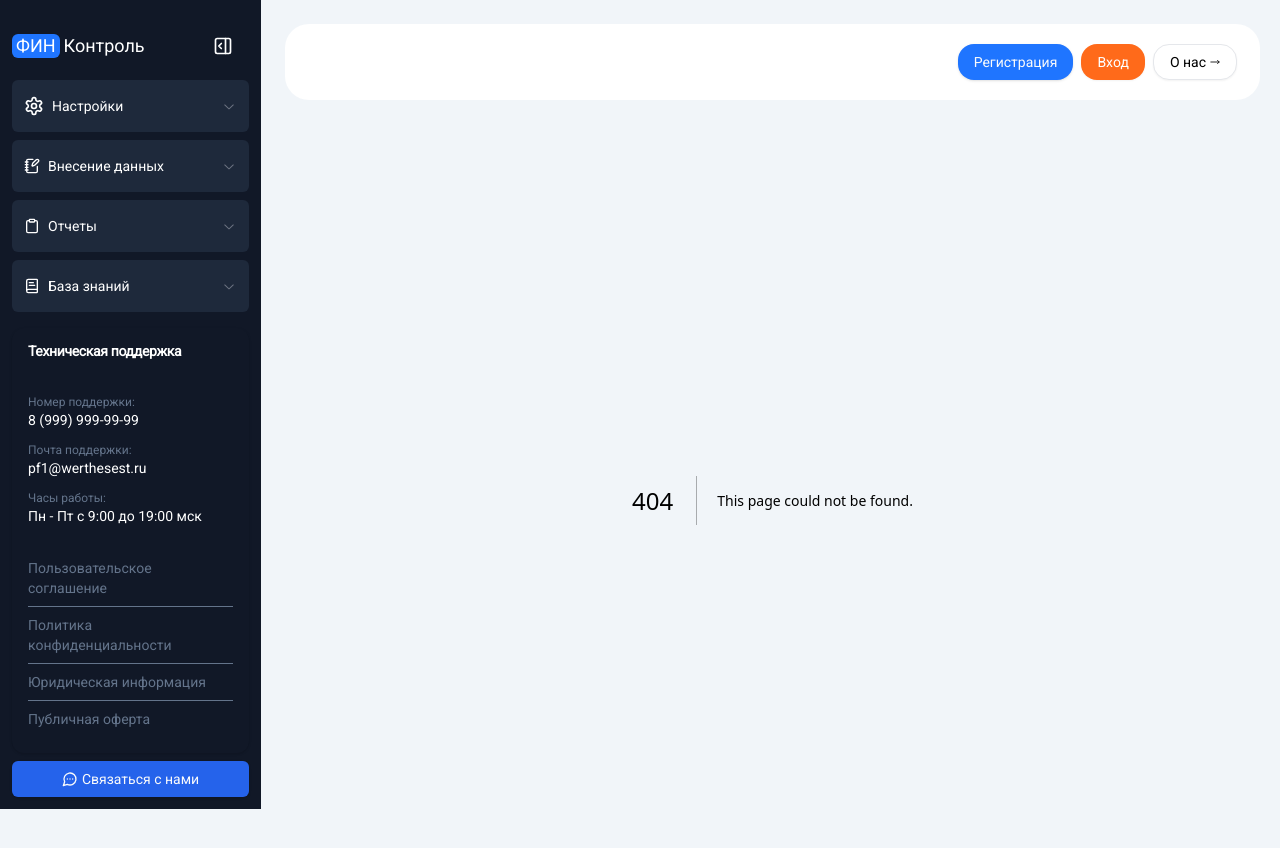
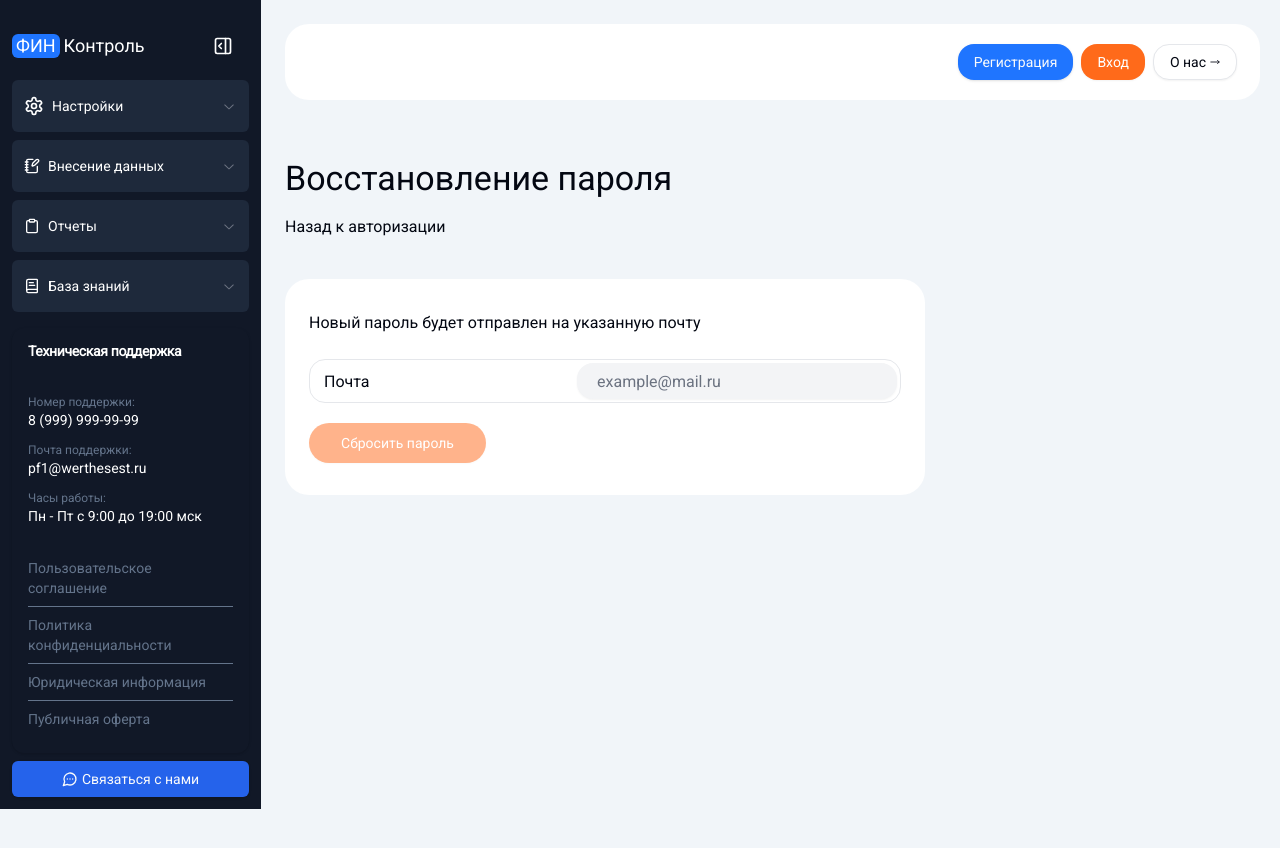
Before and after one commit to edik0101/pofk_frontend, a Next.js app: page /reset-password in a window 1280 px wide. Before the commit this address had no page. Shown: the top 848 px of the page. After the commit the page ends 809 px from the top, so only its background shows below. Built offline with nearby package versions, Linux system fonts and the light colour scheme.

Commit message:
feat: add password reset form

```diff
--- /dev/null
+++ b/src/app/reset-password/page.tsx
@@ -0,0 +1,13 @@
+import PasswordReset from "@/components/Forms/PasswordReset/PasswordReset";
+import Heading from "@/components/Heading/Heading";
+import Link from "next/link";
+
+export default function page() {
+  return (
+    <div>
+      <Heading text="Восстановление пароля" />
+      <Link href="/login">Назад к авторизации</Link>
+      <PasswordReset />
+    </div>
+  );
+}
--- /dev/null
+++ b/src/components/Forms/PasswordReset/PasswordReset.tsx
@@ -0,0 +1,77 @@
+"use client";
+
+import { zodResolver } from "@hookform/resolvers/zod";
+import { useForm } from "react-hook-form";
+import { z } from "zod";
+
+import {
+  Form,
+  FormControl,
+  FormField,
+  FormItem,
+  FormLabel,
+  FormMessage,
+} from "@/components/ui/form";
+import { Input } from "@/components/ui/input";
+import { Button } from "@/components/ui/button";
+
+const formSchema = z.object({
+  email: z.string().email("Адрес электронной почты введён некорректно"),
+});
+
+export default function PasswordReset() {
+  const form = useForm<z.infer<typeof formSchema>>({
+    resolver: zodResolver(formSchema),
+    defaultValues: {
+      email: "",
+    },
+  });
+
+  const onSubmit = (values: z.infer<typeof formSchema>) => {
+    console.log(values);
+    form.reset();
+  };
+
+  return (
+    <Form {...form}>
+      <form
+        className="mt-10 max-w-screen-sm rounded-3xl bg-white px-6 py-8"
+        onSubmit={form.handleSubmit(onSubmit)}
+      >
+        <p className="mb-6">Новый пароль будет отправлен на указанную почту</p>
+        <FormField
+          control={form.control}
+          name="email"
+          render={({ field }) => (
+            <FormItem>
+              <div className="flex items-baseline justify-between gap-6 rounded-2xl border p-[3px] pl-3.5">
+                <FormLabel className="text-base">Почта</FormLabel>
+                <FormControl>
+                  <Input
+                    type="email"
+                    className="mt-0 max-w-80 rounded-2xl border-none bg-gray-100 px-5 py-4 text-base text-gray-800"
+                    placeholder="example@mail.ru"
+                    {...field}
+                  />
+                </FormControl>
+                <FormMessage />
+              </div>
+            </FormItem>
+          )}
+        />
+        <Button
+          type="submit"
+          variant="secondary"
+          disabled={
+            form.formState.isValidating ||
+            form.formState.isSubmitting ||
+            !form.formState.isValid
+          }
+          className="mt-5 rounded-3xl px-8 py-5 text-white"
+        >
+          Сбросить пароль
+        </Button>
+      </form>
+    </Form>
+  );
+}
```
